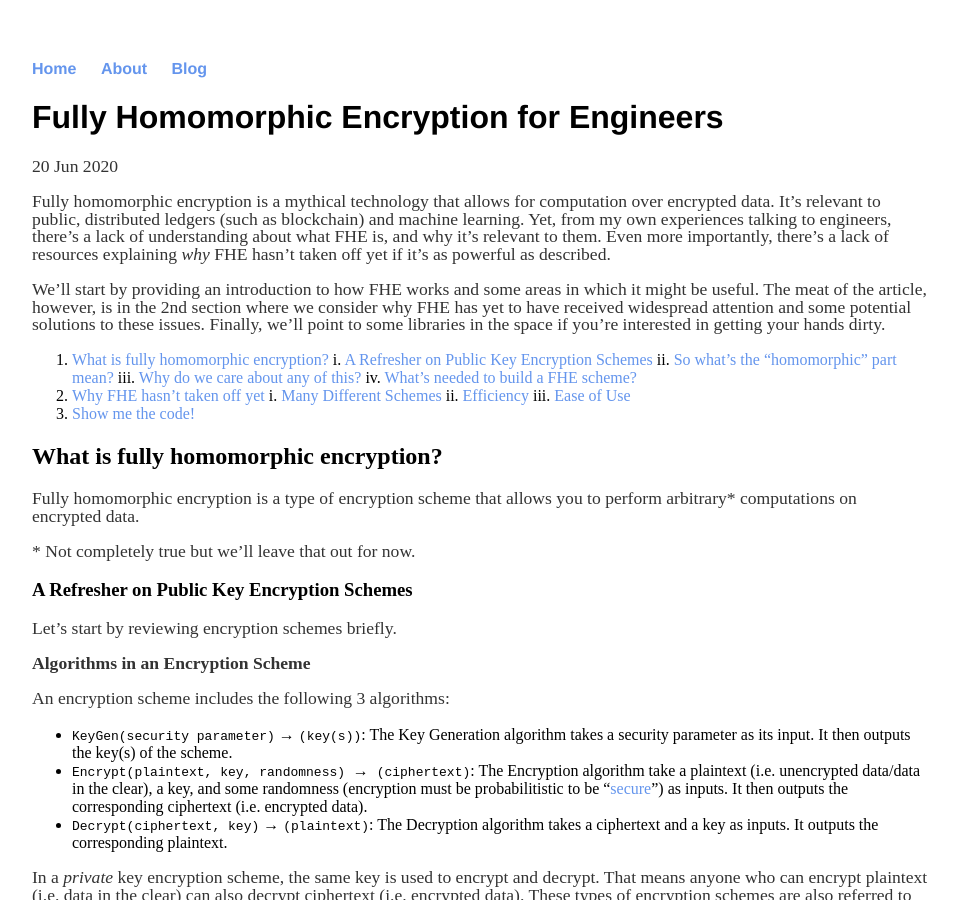
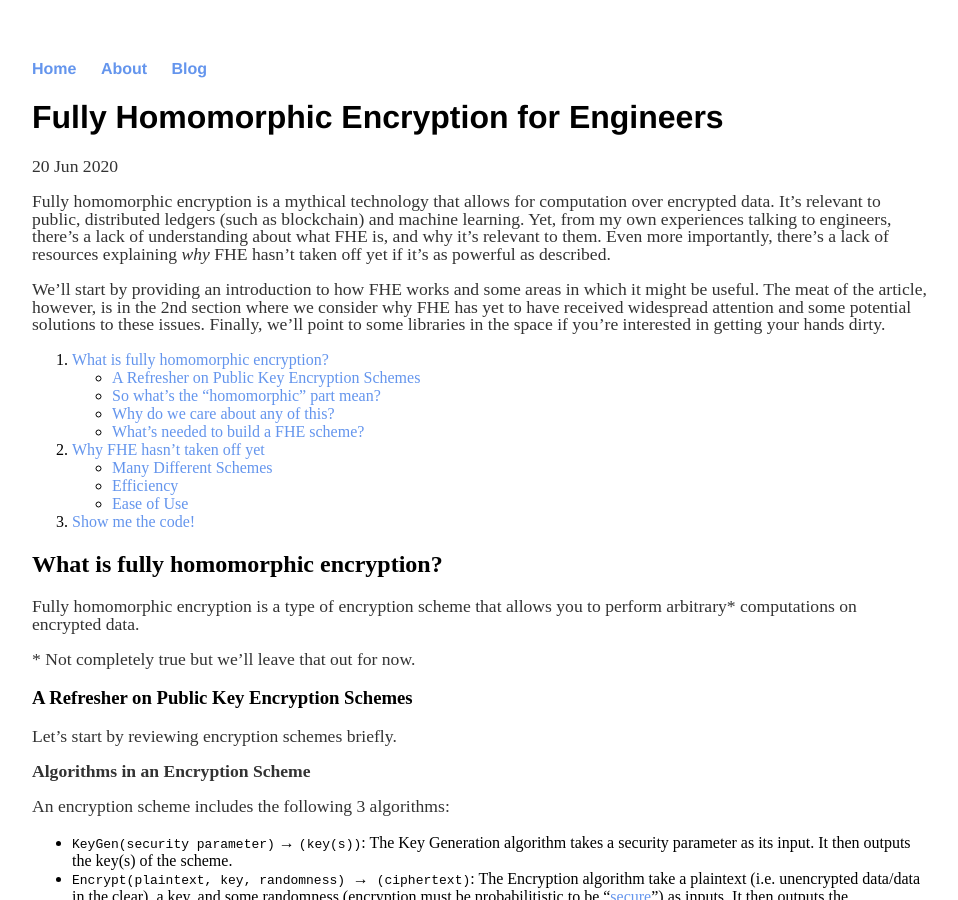
Before and after one commit to ravital/ravital.github.io, a Jekyll site: the page built from _posts/2020-06-20-fully-homomorphic-encryption-for-engineers.md, in a window 1280 px wide and 900 px high. Shown: the whole window, without its empty margins (160-1118 px from the left). Built offline with Jekyll 4.4.1, drawn with Linux system fonts in a browser that asks for light colours.

Commit message:
Update 2020-06-20-fully-homomorphic-encryption-for-engineers.md

```diff
--- a/_posts/2020-06-20-fully-homomorphic-encryption-for-engineers.md
+++ b/_posts/2020-06-20-fully-homomorphic-encryption-for-engineers.md
@@ -9,14 +9,14 @@ Fully homomorphic encryption is a mythical technology that allows for computatio
 We'll start by providing an introduction to how FHE works and some areas in which it might be useful. The meat of the article, however, is in the 2nd section where we consider why FHE has yet to have received widespread attention and some potential solutions to these issues. Finally, we'll point to some libraries in the space if you're interested in getting your hands dirty.
 
 1. [What is fully homomorphic encryption?](#introduction)
-    i. [A Refresher on Public Key Encryption Schemes](#section1)
-    ii. [So what's the "homomorphic" part mean?](#section2)
-    iii. [Why do we care about any of this?](#section3)
-    iv. [What's needed to build a FHE scheme?](#section4)
+    * [A Refresher on Public Key Encryption Schemes](#section1)
+    * [So what's the "homomorphic" part mean?](#section2)
+    * [Why do we care about any of this?](#section3)
+    * [What's needed to build a FHE scheme?](#section4)
 2. [Why FHE hasn't taken off yet](#why)
-    i. [Many Different Schemes](#section5)
-    ii. [Efficiency](#section6)
-    iii. [Ease of Use](#section7)
+    * [Many Different Schemes](#section5)
+    * [Efficiency](#section6)
+    * [Ease of Use](#section7)
 3. [Show me the code!](#code)
 
 
```
